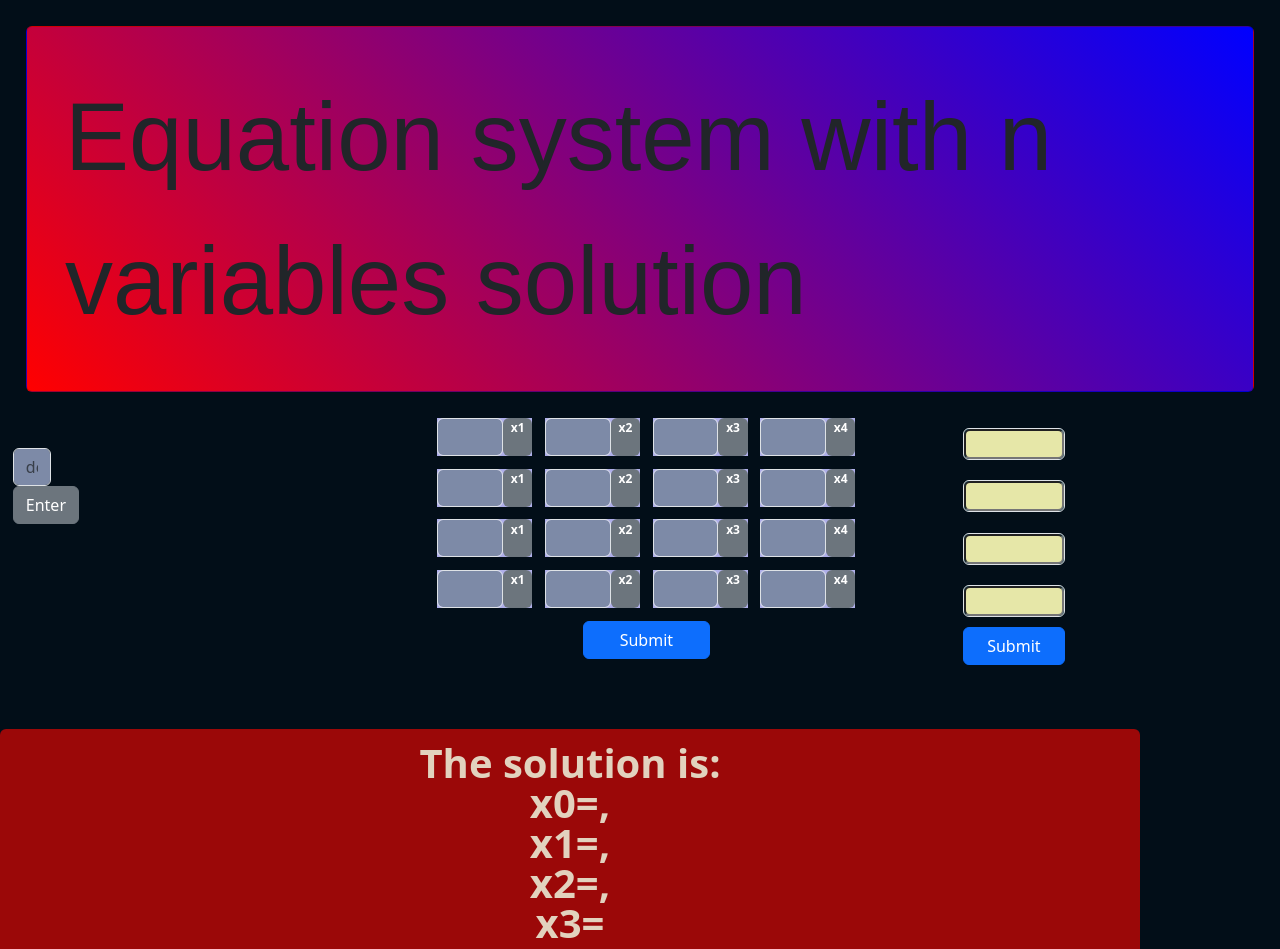
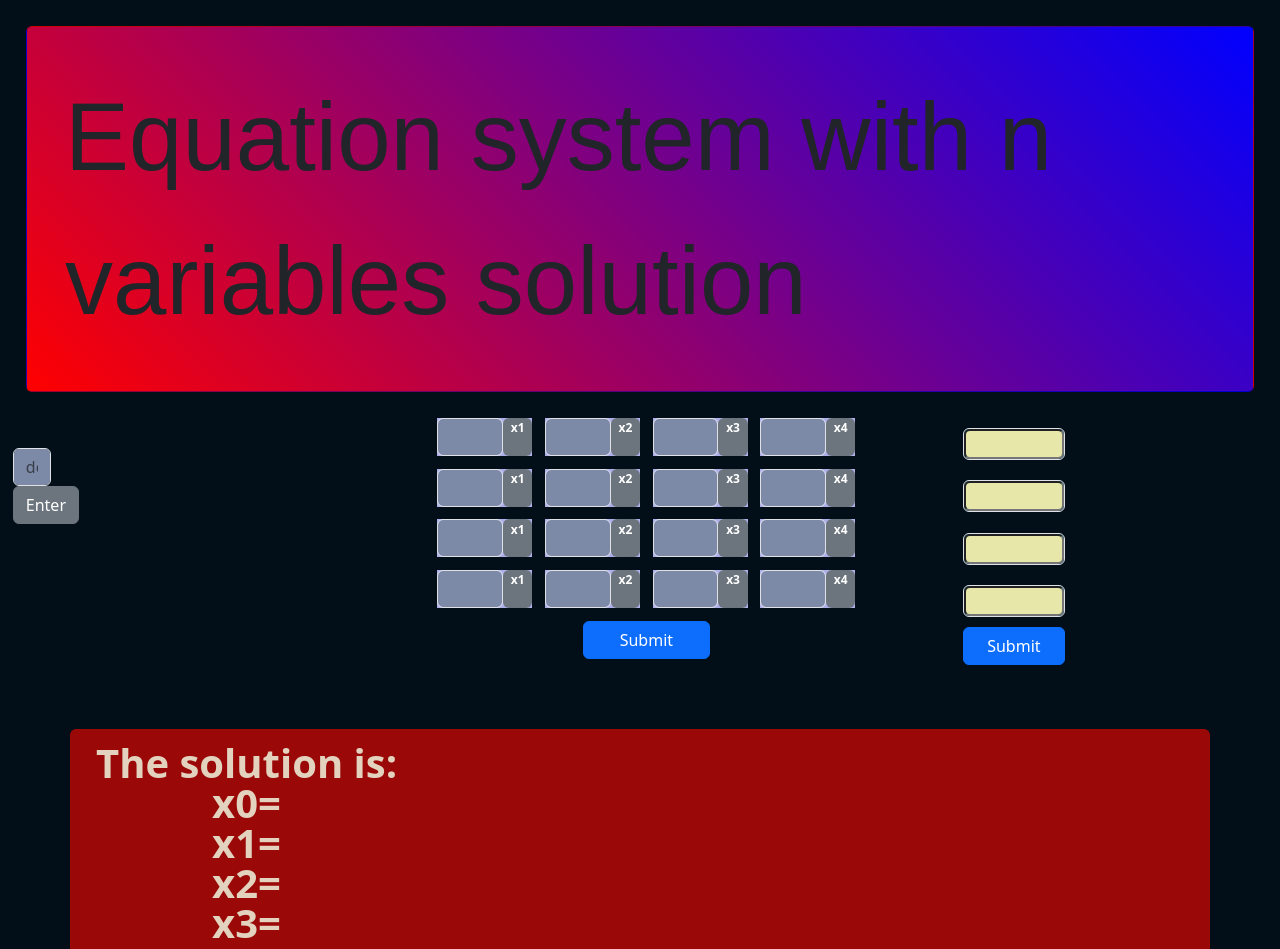
Before and after one commit to maciejmar/equation_solver, an Angular app in the folder calkulator_frontend/: page / in a window 1280 px wide. Shown: the top 949 px of the page. Built offline with nearby package versions, Linux system fonts and the light colour scheme.

Commit message:
change color

```diff
--- a/calkulator_frontend/src/app/matrix/matrix.component.html
+++ b/calkulator_frontend/src/app/matrix/matrix.component.html
@@ -48,7 +48,7 @@
         The solution is:
         <span *ngFor="let result of results; let i = index">
             <div class="solucionCell">
-                    x{{i}}={{result| number:'1.0-4'}}{{i < results.length - 1 ? ', ' : ''}}
+                    x{{i}}={{result| number:'1.0-4'}}{{i < results.length - 1 ? '' : ''}}
             </div>
         </span>
     </div>
--- a/calkulator_frontend/src/app/matrix/matrix.component.scss
+++ b/calkulator_frontend/src/app/matrix/matrix.component.scss
@@ -115,8 +115,10 @@ width:20%;
     margin-top:5%;
     font-size:2.5em;
     background-color: rgb(155, 8, 8);
-    color:antiquewhite;
+    color:rgb(175, 132, 75);
+    display:flex;
+    flex-direction:row;
   }
   .solutionCell{
-    display:flex;
+
   }
```
